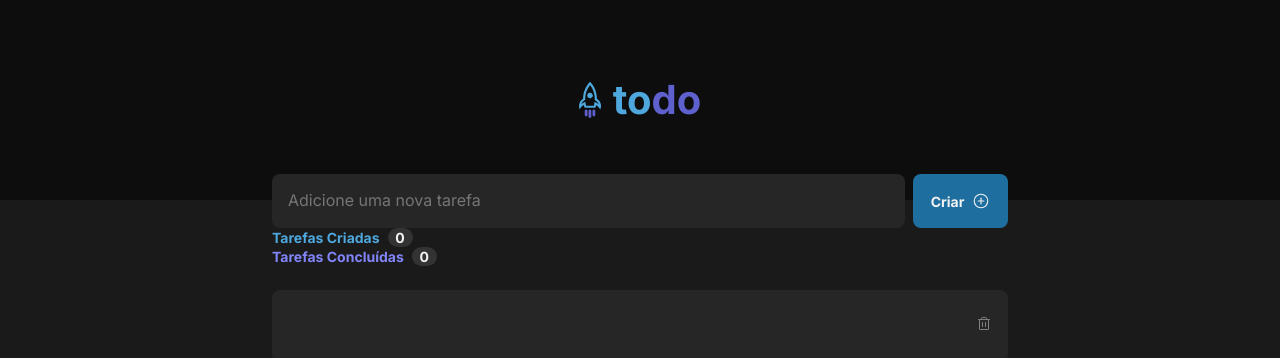
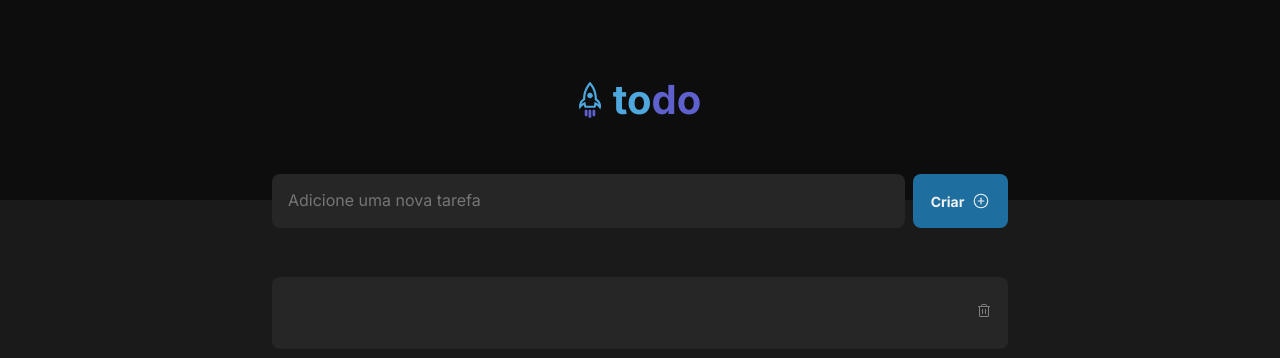
Before and after one commit to danieldannitz/react-todo, a React (Vite) app: page / in a window 1280 px wide. Both pictures are taken after a click on the button "Criar". Shown: the top 358 px of the page. Built offline with nearby package versions, Linux system fonts and the light colour scheme.

Commit message:
adding id to tasks, removing tasks based on id

```diff
--- a/src/components/Todos.jsx
+++ b/src/components/Todos.jsx
@@ -1,25 +1,32 @@
+import { useState } from "react";
+
 import styles from "./Todos.module.css";
+
 import { PlusCircle, Trash } from "phosphor-react";
-import { useState } from "react";
+import { motion } from "framer-motion";
 
 export function Todos() {
   const [task, setTask] = useState(); //estado responsável por observar alterações
   const [newTask, setNewTask] = useState([]); //estado responsável por armazenar novas tasks
 
   function handleEventChange(event) {
+    event.preventDefault();
     const watchValueChange = event.target.value;
     setTask(watchValueChange); //setTask observa a alteração da textarea
   }
 
   function handleCreateNewTask() {
     if (task !== "") {
-      setNewTask([task, ...newTask]);
+      setNewTask([
+        ...newTask,
+        { content: task, completed: false, id: Date.now() },
+      ]);
     }
     setTask("");
   }
 
-  function handleDeleteToDo(index) {
-    setNewTask([...newTask.filter((task) => task.index !== index)]);
+  function handleDeleteToDo(id) {
+    setNewTask([...newTask.filter((task) => task.id !== id)]);
   }
 
   return (
@@ -40,24 +47,28 @@ export function Todos() {
           </button>
         </div>
       </div>
-      <div className={styles.tasksAreaDiv}>
-        <div className={styles.createdTasksDiv}>
-          <p>Tarefas Criadas</p>
-          <span>0</span>
-        </div>
-        <div className={styles.doneTasksDiv}>
-          <p>Tarefas Concluídas</p>
-          <span>0</span>
-        </div>
-      </div>
-      {newTask.map((todo, index) => (
-        <div className={styles.listOfTodos} key={index}>
-          <p>{todo}</p>
-          <a href="">
-            <Trash onClick={() => handleDeleteToDo(index)} />
-          </a>
-        </div>
+
+      {newTask.map((todo) => (
+        <motion.div
+          animate={{
+            y: 25,
+          }}
+          key={todo.id}
+        >
+          <div className={styles.listOfTodos}>
+            <p>{todo.content}</p>
+            <a href="#" onClick={() => handleDeleteToDo(todo.id)}>
+              <Trash />
+            </a>
+          </div>
+        </motion.div>
       ))}
     </section>
   );
 }
+
+//{
+/* <a href="" onClick={() => handleDeleteToDo(task.id)}>
+<Trash />
+</a> */
+//}
```
